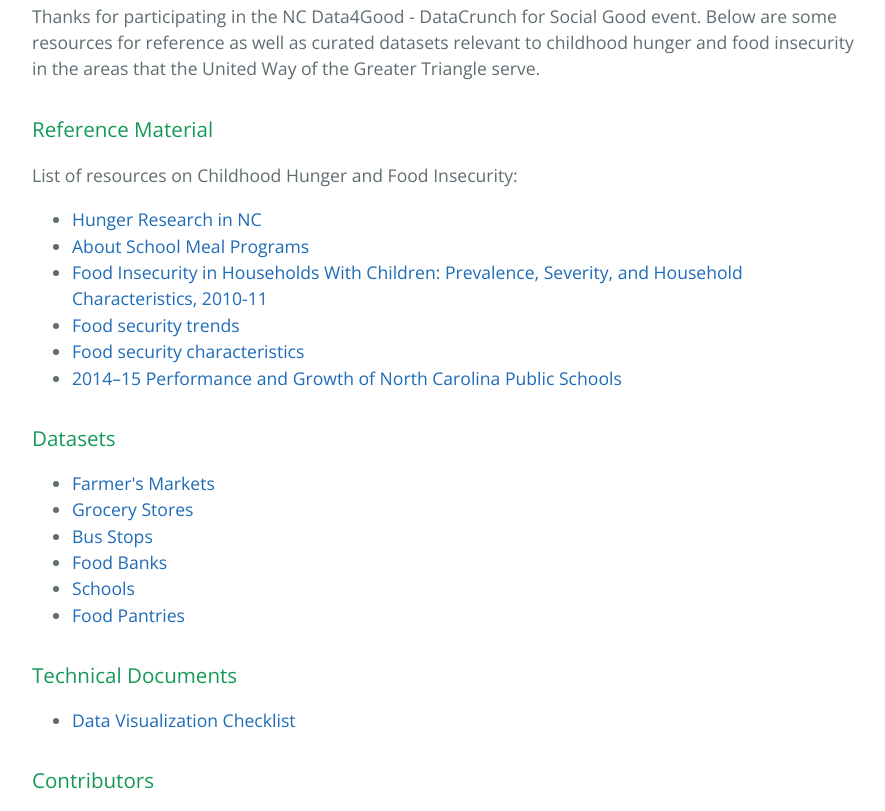
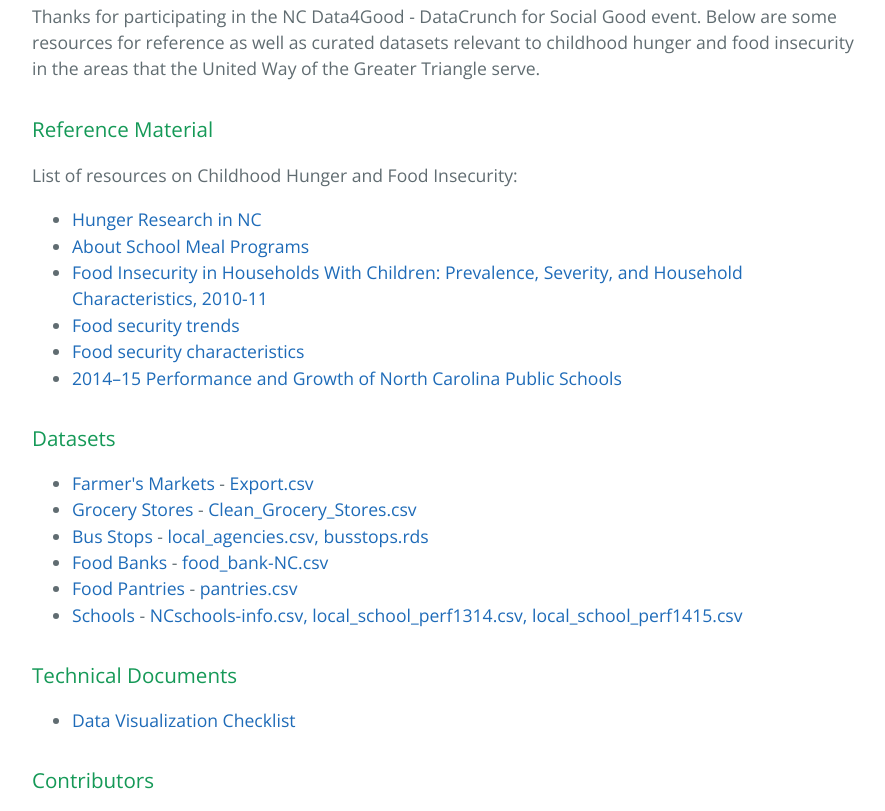
Before and after one commit to NCData4Good/DataCrunch2015, a plain HTML site: page index.html in a window 1280 px wide. Shown: the part 346-1157 px from the top of the page, without its empty margins (192-1077 px from the left). Drawn offline with nearby package versions, Linux system fonts and the light colour scheme.

Commit message:
Update index.html

```diff
--- a/index.html
+++ b/index.html
@@ -36,12 +36,12 @@
 <a id="datasets" class="anchor" href="#datasets" aria-hidden="true"><span class="octicon octicon-link"></span></a>Datasets</h3>
 
 <ul>
-<li><a href="http://msanghi.github.io/NCData4Good/Wake_County_Fresh_Market.html">Farmer's Markets</a></li>
-<li><a href="http://msanghi.github.io/NCData4Good/grocery_stores.html">Grocery Stores</a></li>
-<li><a href="http://drzeydy.github.io/Data4Good/busstops.html">Bus Stops</a></li>
-<li><a href="http://drzeydy.github.io/Data4Good/foodbanks.html">Food Banks</a></li>
-<li><a href="http://drzeydy.github.io/Data4Good/Schools.html">Schools</a></li>
-<li><a href="http://drzeydy.github.io/Data4Good/foodpantries.html">Food Pantries</a></li>
+<li><a href="http://msanghi.github.io/NCData4Good/Wake_County_Fresh_Market.html">Farmer's Markets</a> - <a href="https://raw.githubusercontent.com/Msanghi/NCData4Good/master/Export.csv">Export.csv</a></li>
+<li><a href="http://msanghi.github.io/NCData4Good/grocery_stores.html">Grocery Stores</a> - <a href="https://raw.githubusercontent.com/Msanghi/NCData4Good/master/Clean_Grocery_Stores.csv">Clean_Grocery_Stores.csv</a></li>
+<li><a href="http://drzeydy.github.io/Data4Good/busstops.html">Bus Stops</a> - <a href="https://raw.githubusercontent.com/DrZeydy/Data4Good/gh-pages/local_agencies.csv">local_agencies.csv, </a><a href="https://github.com/DrZeydy/Data4Good/blob/gh-pages/busstops.rds">busstops.rds</a></li>
+<li><a href="http://drzeydy.github.io/Data4Good/foodbanks.html">Food Banks</a> - <a href="https://raw.githubusercontent.com/DrZeydy/Data4Good/gh-pages/food_bank-NC.csv">food_bank-NC.csv</a></li>
+<li><a href="http://drzeydy.github.io/Data4Good/foodpantries.html">Food Pantries</a> - <a href="https://raw.githubusercontent.com/DrZeydy/Data4Good/gh-pages/pantries.csv">pantries.csv</a></li>
+<li><a href="http://drzeydy.github.io/Data4Good/Schools.html">Schools</a> - <a href="https://raw.githubusercontent.com/DrZeydy/Data4Good/gh-pages/NCschools-info.csv">NCschools-info.csv, </a><a href="https://raw.githubusercontent.com/DrZeydy/Data4Good/gh-pages/local_school_perf1314.csv">local_school_perf1314.csv, </a><a href="https://raw.githubusercontent.com/DrZeydy/Data4Good/gh-pages/local_school_perf1415.csv">local_school_perf1415.csv</a></li>
 </ul>
 
 <h3>
```
